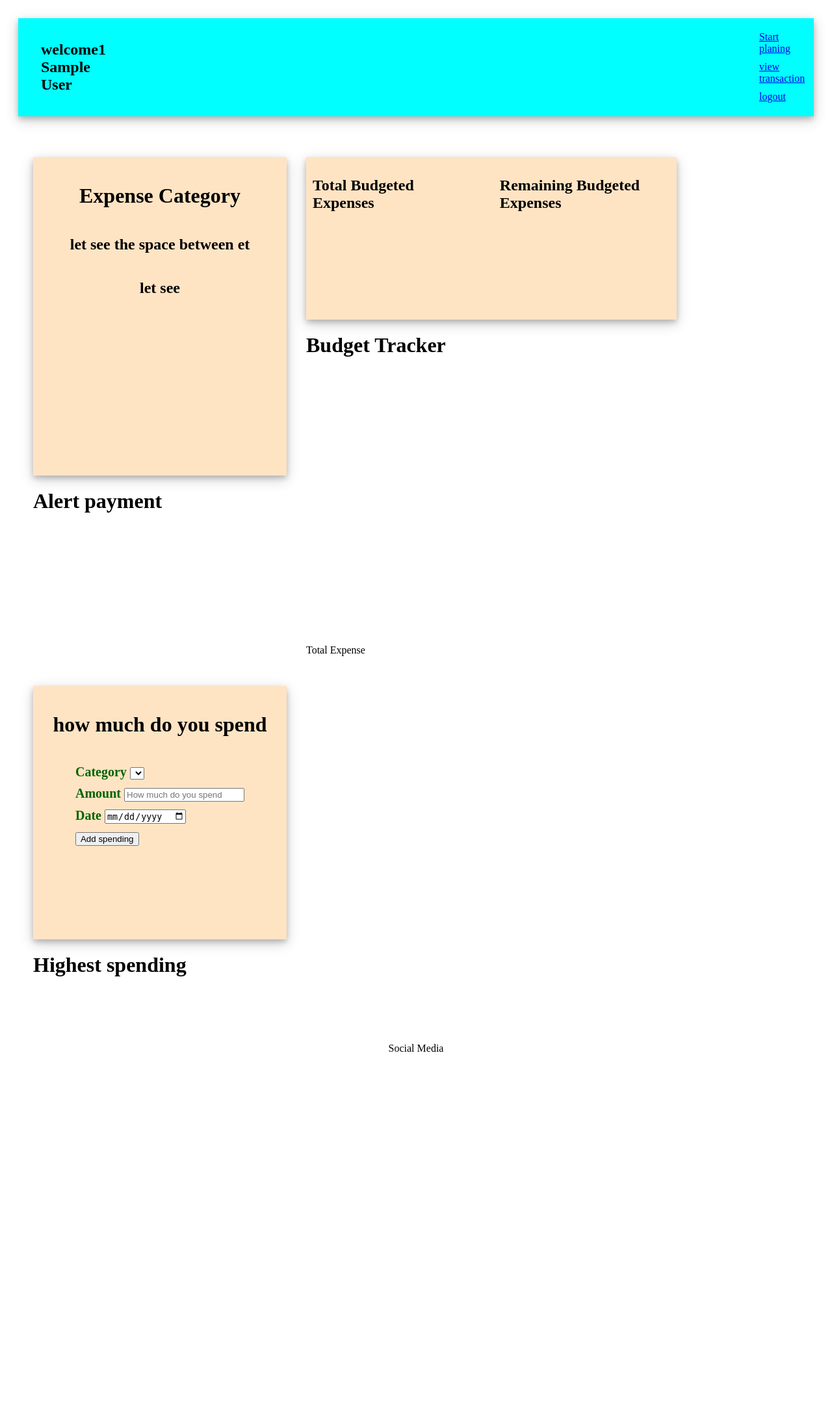
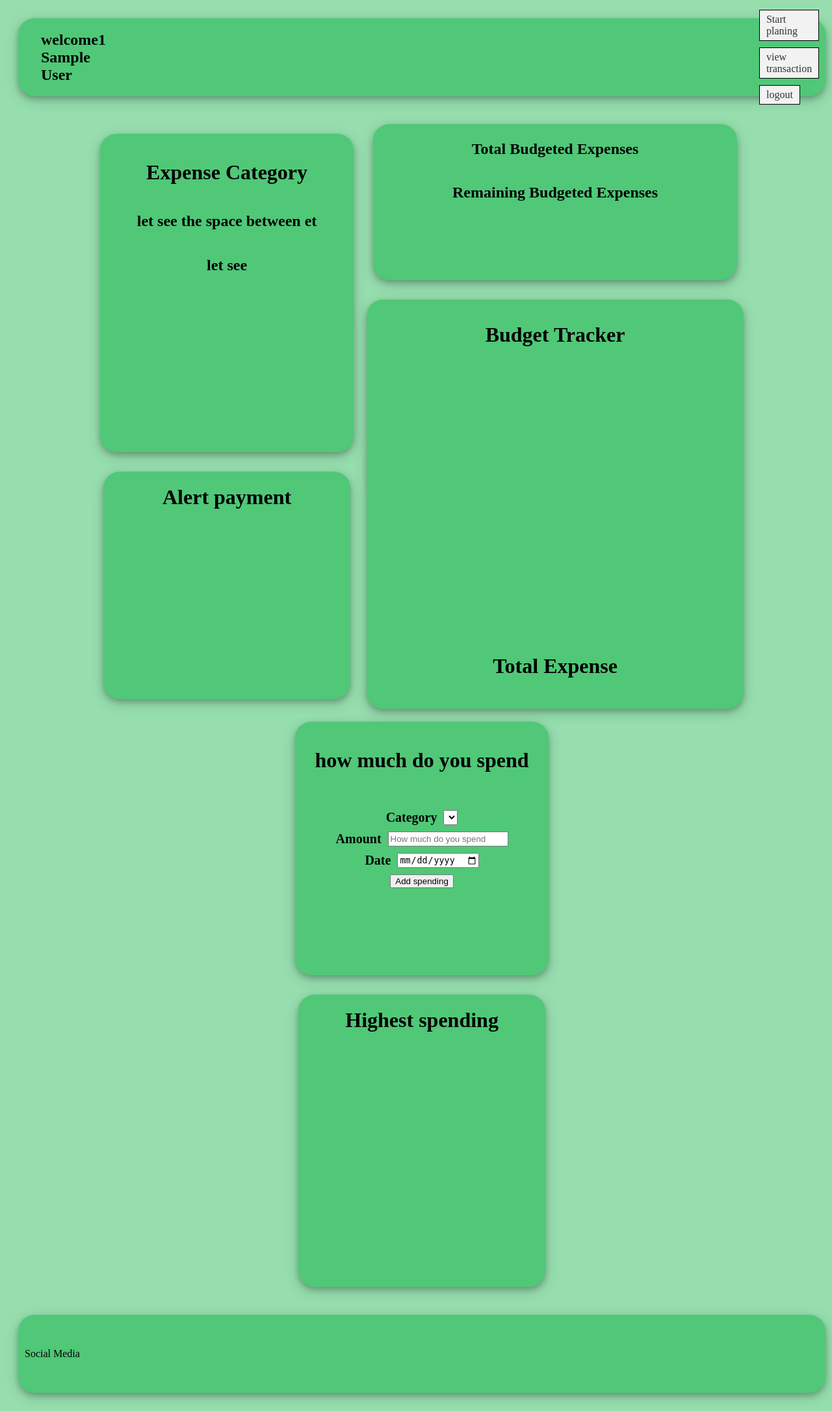
Before and after one commit to Rozi19/alx_capstone_project, a Flask app: page /welcome.html in a window 1280 px wide. Shown: the whole page at 65% size. Before the commit the page ends 1619 px from the top, so only its background shows below. Run offline with Flask 3, Linux system fonts and the light colour scheme; the visitor is signed in with stand-in values (Sample User, id 1); lists and menus that the app fills with data are empty; a map, chart or similar area stays blank.

Commit message:
adding different style

```diff
--- a/static/style.css
+++ b/static/style.css
@@ -1,21 +1,25 @@
-body{
+body {
+    background-color: #96deae;
     display: flex;
     flex-direction: column;
-    justify-content: center;
-    align-items: center;
     flex-wrap: wrap;
+
     padding: 20px;
-    gap: 40px;
+    gap: 20px;
+
+
 }
 
-header {
+header, footer {
     display: flex;
     flex-direction: row;
     gap: 1000px;
     align-items: center;
     padding: 10px;
-    background-color: aqua;
+    background-color:  #50c878;
+    height: 100px;
     box-shadow: 0 4px 8px 0 rgba(0, 0, 0, 0.2), 0 6px 20px 0 rgba(0, 0, 0, 0.19);
+    border-radius: 25px;
 
 }
 .welcome {
@@ -30,13 +34,32 @@ header {
     flex-wrap: wrap;
     gap: 10px;
 }
+
+.link {
+    display: inline-block;
+    text-decoration: none;
+    border: 1px solid black;
+    padding: 5px 10px;
+    background-color: #f2f2f2;
+    color: #333;
+  }
+
 main {
     display: flex;
     flex-direction: row;
     flex-wrap: wrap;
+    justify-content: center;
     padding: 23px;
+    gap: 20px;
+
+}
+
+.cate_pay, .use_graph, .spend_high {
+    display: flex;
+    flex-direction: column;
     gap: 30px;
-
+    justify-content: center;
+    align-items: center;
 }
 
 .category {
@@ -44,49 +67,103 @@ main {
     flex-direction: column;
     align-items: center;
     gap: 1px;
-    background-color: bisque;
+    background-color: #50c878;
     box-shadow: 0 4px 8px 0 rgba(0, 0, 0, 0.2), 0 6px 20px 0 rgba(0, 0, 0, 0.19);
     padding: 20px;
     height: 450px;
     width: 350px;
+    border-radius: 25px;
 }
 
 .use {
     display: flex;
-    flex-direction: row;
-    justify-content: center;
-    gap: 75px;
-    background-color: bisque;
+    flex-direction: column;
+    align-items: center;
+    background-color: #50c878;
     box-shadow: 0 4px 8px 0 rgba(0, 0, 0, 0.2), 0 6px 20px 0 rgba(0, 0, 0, 0.19);
-    padding: 10px;
+    padding: 5px;
     height: 230px;
     width: 550px;
+    border-radius: 25px;
 }
+
 .usage {
     display: flex;
     flex-direction: column;
+    align-items: center;
 }
 .spending {
     display: flex;
     flex-direction: column;
     align-items: center;
     gap: 1px;
-    background-color: bisque;
+    background-color: #50c878;
     box-shadow: 0 4px 8px 0 rgba(0, 0, 0, 0.2), 0 6px 20px 0 rgba(0, 0, 0, 0.19);
     padding: 20px;
     height: 350px;
     width: 350px;
+    border-radius: 25px;
 }
 .spending_form {
     display: flex;
     flex-direction: column;
     align-items: left;
-    padding-top: 20px;
+    padding-top: 35px;
     gap: 10px;
-    color:darkgreen;
     font-size: 20px;
     font-weight: bold;
 }
+
+.input_text{
+    display: flex;
+    flex-direction: row;
+    justify-content: center;
+    gap: 10px;
+}
+.payment {
+    display: flex;
+    justify-content: center;
+    background-color: #50c878;
+    height: 350px;
+    width: 380px;
+    box-shadow: 0 4px 8px 0 rgba(0, 0, 0, 0.2), 0 6px 20px 0 rgba(0, 0, 0, 0.19);
+    border-radius: 25px;
+
+}
+
+.graph {
+
+    display: flex;
+    flex-direction: column;
+    justify-content: center;
+    align-items: center;
+    background-color: #50c878;
+    height: 630px;
+    width: 580px;
+    box-shadow: 0 4px 8px 0 rgba(0, 0, 0, 0.2), 0 6px 20px 0 rgba(0, 0, 0, 0.19);
+    border-radius: 25px;
+    gap:10px;
+}
+.total_budget {
+    display: flex;
+    flex-direction: row;
+    gap: 20px;
+    align-items: center;
+    justify-content: center;
+    font-weight: bolder;
+    font-size: 32px;
+}
+
+.highest {
+    display: flex;
+    justify-content: center;
+    background-color: #50c878;
+    height: 450px;
+    width: 380px;
+    box-shadow: 0 4px 8px 0 rgba(0, 0, 0, 0.2), 0 6px 20px 0 rgba(0, 0, 0, 0.19);
+    border-radius: 25px;
+}
+
 
 .creat_account{
     display: flex;
```
